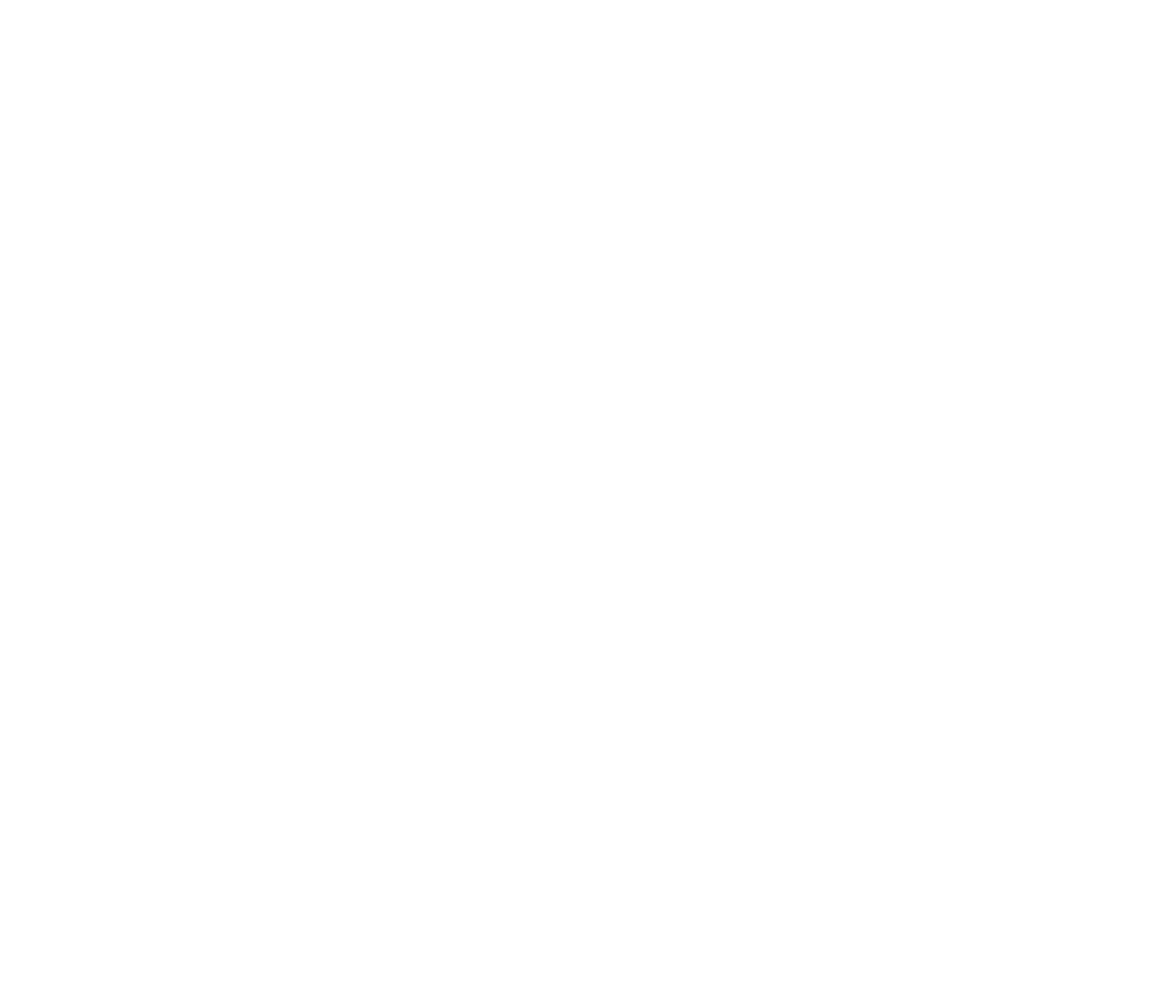
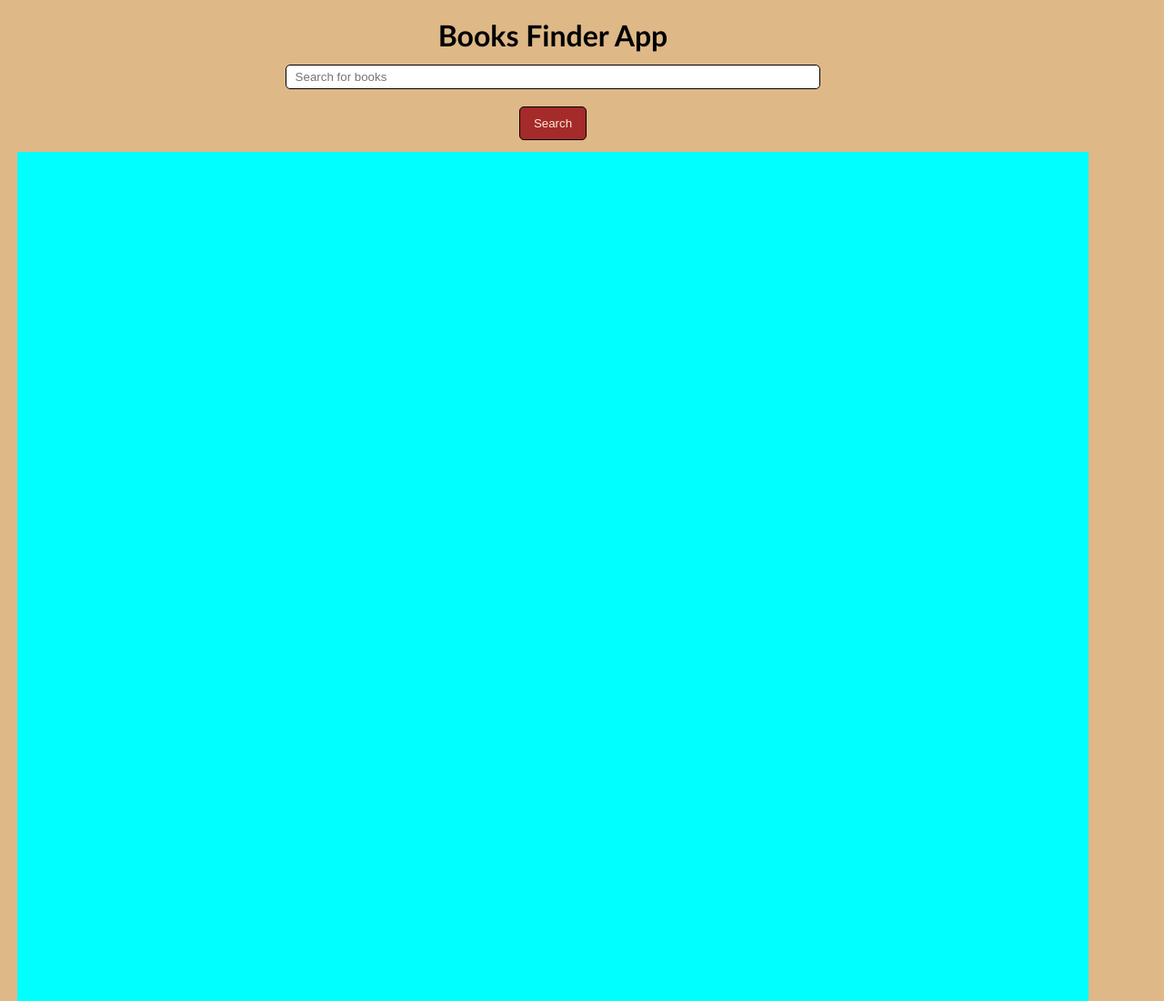
Before and after one commit to Uzrakhan/book-finder-app, a plain HTML site: page index.html in a window 1280 px wide. Shown: the top 1100 px of the page at 91% size. Before the commit the page ends 800 px from the top, so only its background shows below. Drawn offline with Linux system fonts and the light colour scheme.

Commit message:
Response in console from api

```diff
--- a/index.html
+++ b/index.html
@@ -7,6 +7,12 @@
     <link rel="stylesheet" href="style.css">
 </head>
 <body>
+    <div class="container">
+        <h1>Books Finder App</h1>
+        <input type="text" id="search" placeholder="Search for books" required>
+        <button id="search-btn">Search</button>
+        <div id="results"></div>
+    </div>
     <script src="script.js"></script>
 </body>
 </html>
--- a/script.js
+++ b/script.js
@@ -0,0 +1,25 @@
+const searchInput = document.getElementById('search');
+const searchBtn = document.getElementById('search-btn');
+const resultsDiv = document.getElementById('results');
+
+const API_KEY = 'AIzaSyBRUEy7lEAyBvKmel1AZZSiGJOIoIsUdoA';
+
+const fetchBooks = async (query) => {
+    const GOOGLE_BOOKS_API_URL = `https://www.googleapis.com/books/v1/volumes?q=${query}&key=${API_KEY}`;
+
+    try{
+        const response = await fetch(GOOGLE_BOOKS_API_URL);
+        const data = await response.json();
+        console.log(data);
+    } catch(error) {
+        console.error('error', error);
+    }
+}
+
+
+searchBtn.addEventListener('click', (event) => {
+    const query = searchInput.value.trim();
+    if(query) {
+        fetchBooks(query)
+    }
+})
--- a/style.css
+++ b/style.css
@@ -0,0 +1,46 @@
+*{
+    margin: 0;
+    padding: 0;
+    box-sizing: border-box;
+}
+
+body{
+    background-color: burlywood;
+    font-family: 'Gill Sans', 'Gill Sans MT', Calibri, 'Trebuchet MS', sans-serif;
+}
+
+.container{
+    display: flex;
+    justify-content: center;
+    align-items: center;
+    flex-direction: column;
+    width: 95%;
+    padding: 1.5vw;
+}
+
+#search{
+    padding: 5px 10px;
+    width: 50%;
+    border-radius: 5px;
+    border: 1px solid black;
+    margin-top: 1vw;
+}
+
+#search-btn{
+    background-color: brown;
+    padding: 10px 15px;
+    border: 1px solid black;
+    border-radius: 5px;
+    margin-top: 1.5vw;
+    color: antiquewhite;
+}
+
+#results{
+    height: 200vh;
+    width: 100%;
+    background-color: aqua;
+    margin-top: 1vw;
+    display: flex;
+    align-items: center;
+    justify-content: center;
+}
```
